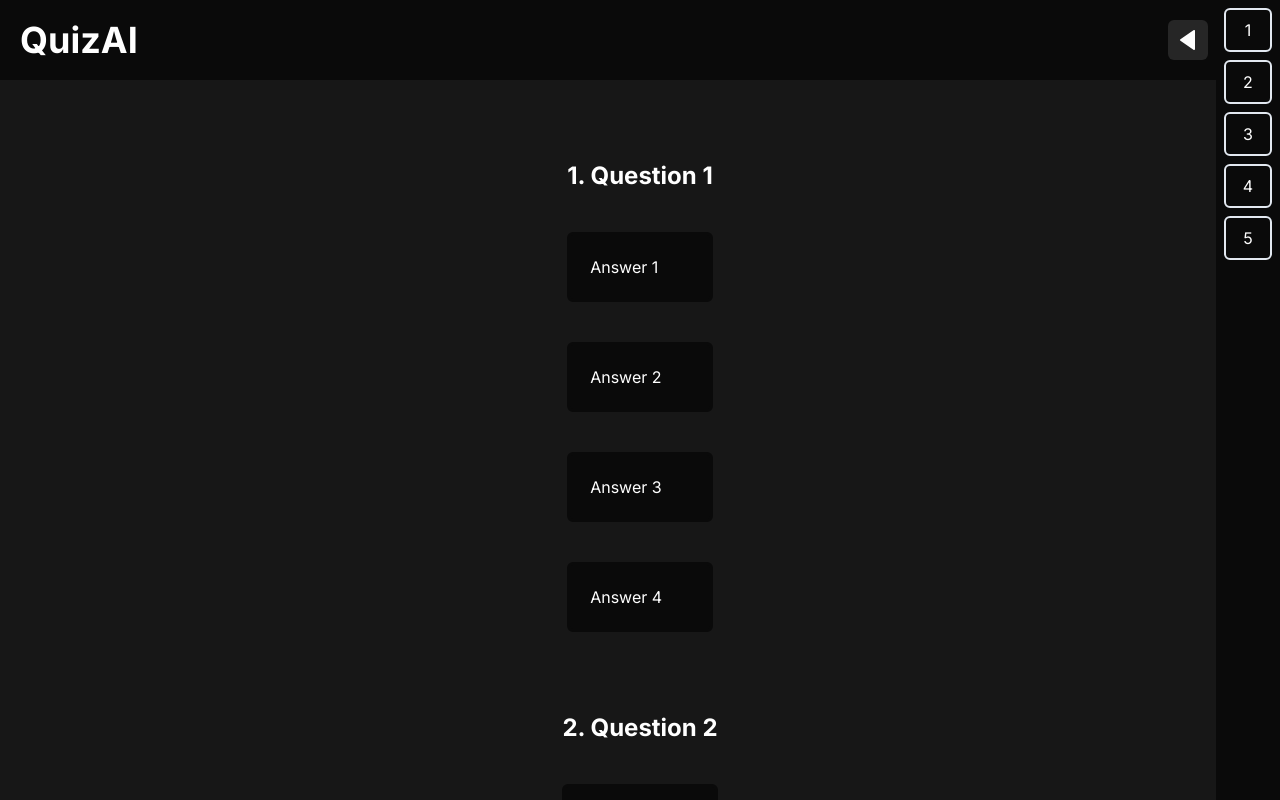
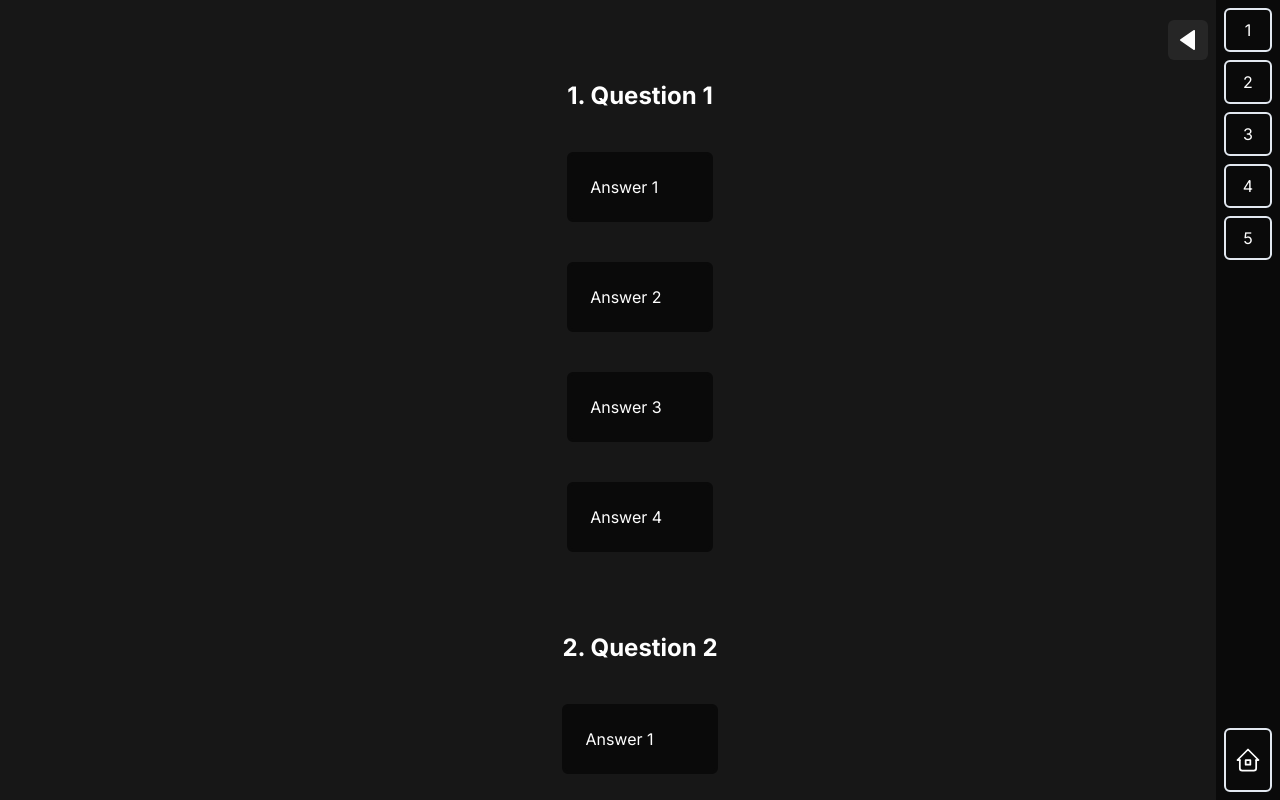
Before and after one commit to FerLRT/QuizCraft, a Next.js app: page /exam in a window 1280 px wide. Shown: the top 800 px of the page. Built offline with nearby package versions, Linux system fonts and the light colour scheme.

Commit message:
update style

```diff
--- a/src/app/layout.tsx
+++ b/src/app/layout.tsx
@@ -2,13 +2,13 @@ import type { Metadata } from "next";
 import { Inter } from "next/font/google";
 import "./globals.css";
 import Header from "@/components/header";
-import { ExamProvider } from '@/context/ExamContext';
+import { ExamProvider } from "@/context/ExamContext";
 
 const inter = Inter({ subsets: ["latin"] });
 
 export const metadata: Metadata = {
-  title: "QuizApp",
-  description: "QuizApp",
+  title: "QuizAI",
+  description: "QuizAI",
 };
 
 export default function RootLayout({
@@ -20,10 +20,7 @@ export default function RootLayout({
     <html lang="en">
       <body className={inter.className}>
         <div className="bg-neutral-900 flex flex-col min-h-dvh">
-          <Header></Header>
-          <ExamProvider>
-            {children}
-          </ExamProvider>
+          <ExamProvider>{children}</ExamProvider>
         </div>
       </body>
     </html>
--- a/src/app/page.tsx
+++ b/src/app/page.tsx
@@ -52,8 +52,9 @@ export default function Home() {
   };
 
   return (
-    <div className="flex flex-col flex-grow justify-center align-center">
-      <div className="flex-grow flex justify-center items-center p-10">
+    <div className="flex flex-col flex-grow align-center">
+      <div className="flex-grow flex flex-col gap-20 justify-center items-center p-10">
+        <h1 className="text-5xl font-bold text-white text-center">QuizAI</h1>
         <form
           className="flex flex-col gap-10 items-center w-full max-w-lg"
           onSubmit={handleOnSubmit}
@@ -62,7 +63,7 @@ export default function Home() {
             required
             type="password"
             placeholder="Write your API key..."
-            className="w-full max-w-sm"
+            className="w-full"
             onChange={handleInPutChange}
             value={key}
           />
--- a/src/components/header.tsx
+++ /dev/null
@@ -1,9 +0,0 @@
-export default function Header() {
-  return (
-    <header className="text-white flex bg-neutral-950 p-5 justify-between">
-      <a href="/" className="text-4xl font-bold">
-        QuizAI
-      </a>
-    </header>
-  );
-}
--- /dev/null
+++ b/src/components/icons/icons.tsx
@@ -0,0 +1,43 @@
+export const HomeIcon = () => {
+  return (
+    <svg
+      xmlns="http://www.w3.org/2000/svg"
+      className="icon icon-tabler icon-tabler-home-2"
+      width="44"
+      height="44"
+      viewBox="0 0 24 24"
+      stroke-width="1.5"
+      stroke="#ffffff"
+      fill="none"
+      stroke-linecap="round"
+      stroke-linejoin="round"
+    >
+      <path stroke="none" d="M0 0h24v24H0z" fill="none" />
+      <path d="M5 12l-2 0l9 -9l9 9l-2 0" />
+      <path d="M5 12v7a2 2 0 0 0 2 2h10a2 2 0 0 0 2 -2v-7" />
+      <path d="M10 12h4v4h-4z" />
+    </svg>
+  );
+};
+
+export const ResetIcon = () => {
+  return (
+    <svg
+      xmlns="http://www.w3.org/2000/svg"
+      className="icon icon-tabler icon-tabler-refresh-dot"
+      width="44"
+      height="44"
+      viewBox="0 0 24 24"
+      stroke-width="1.5"
+      stroke="#ffffff"
+      fill="none"
+      stroke-linecap="round"
+      stroke-linejoin="round"
+    >
+      <path stroke="none" d="M0 0h24v24H0z" fill="none" />
+      <path d="M20 11a8.1 8.1 0 0 0 -15.5 -2m-.5 -4v4h4" />
+      <path d="M4 13a8.1 8.1 0 0 0 15.5 2m.5 4v-4h-4" />
+      <path d="M12 12m-1 0a1 1 0 1 0 2 0a1 1 0 1 0 -2 0" />
+    </svg>
+  );
+};
--- a/src/components/index.tsx
+++ b/src/components/index.tsx
@@ -2,6 +2,7 @@ import { useState } from "react";
 import { EXAMPLE } from "@/lib/constants";
 import { BxsLeftArrow } from "./assets/leftIcon";
 import { BxsRightArrow } from "./assets/rightIcon";
+import { HomeIcon } from "./icons/icons";
 
 export default function Index({
   answeredQuestions,
@@ -57,6 +58,16 @@ export default function Index({
                 {isOpen ? `Question ${key}` : key}
               </a>
             ))}
+            <a
+              href="/"
+              className="p-2 border-2 m-1 mt-auto rounded-md flex justify-center items-center hover:bg-neutral-900"
+              style={{
+                wordBreak: "break-all",
+                width: isOpen ? "100%" : "3rem",
+              }}
+            >
+              <HomeIcon></HomeIcon> {isOpen ? " Homepage" : ""}
+            </a>
           </div>
         </div>
       </div>
--- a/src/components/myButton.tsx
+++ b/src/components/myButton.tsx
@@ -10,7 +10,7 @@ export default function MyButton({
   return (
     <Button
       onClick={handleOnClick}
-      className="hover:scale-125 hover:bg-neutral-950 hover:border-neutral-950 transition duration-200 bg-neutral-900 text-2xl border border-white"
+      className="hover:scale-125 hover:bg-neutral-950 hover:border-neutral-950 hover:rotate-[2deg] transition duration-200 bg-neutral-900 text-2xl shadow-sm shadow-gray-500"
     >
       {children}
     </Button>
--- a/src/components/result.tsx
+++ b/src/components/result.tsx
@@ -2,6 +2,7 @@ import { EXAMPLE } from "@/lib/constants";
 import MyButton from "./myButton";
 import { Dispatch, SetStateAction } from "react";
 import removeColors from "@/lib/removeColors";
+import { ResetIcon } from "./icons/icons";
 
 export default function Result({
   mark,
@@ -45,13 +46,17 @@ export default function Result({
         <p>Incorrects: {Object.keys(EXAMPLE).length - mark}</p>
         <p>Time: {time}</p>
       </section>
-      <section className="flex gap-10 items-center">
+      <section className="flex gap-10">
         <MyButton handleOnClick={handleOnClickReview}>Review Answers</MyButton>
         <p className="text-2xl">or</p>
         <MyButton handleOnClick={handleOnClickTryAgain}>Try Again</MyButton>
       </section>
-      <a href="/" className="text-2xl hover:underline">
-        Go homepage
+      <a
+        href="/"
+        className="flex flex-col items-center text-2xl transition hover:scale-125 duration-200 w-fit self-center col-start-2"
+      >
+        <ResetIcon></ResetIcon>
+        <p>New test</p>
       </a>
     </div>
   );
--- a/src/components/ui/fileLoader.tsx
+++ b/src/components/ui/fileLoader.tsx
@@ -72,7 +72,7 @@ export function FileLoader({
 
   return (
     <div
-      className={`flex w-[90%] items-center justify-center border-2 rounded-lg bg-neutral-900 ${
+      className={`flex w-full items-center justify-center border-2 rounded-lg bg-neutral-900 ${
         dragActive
           ? invalidFileType
             ? "border-red-600 bg-red-50"
```
